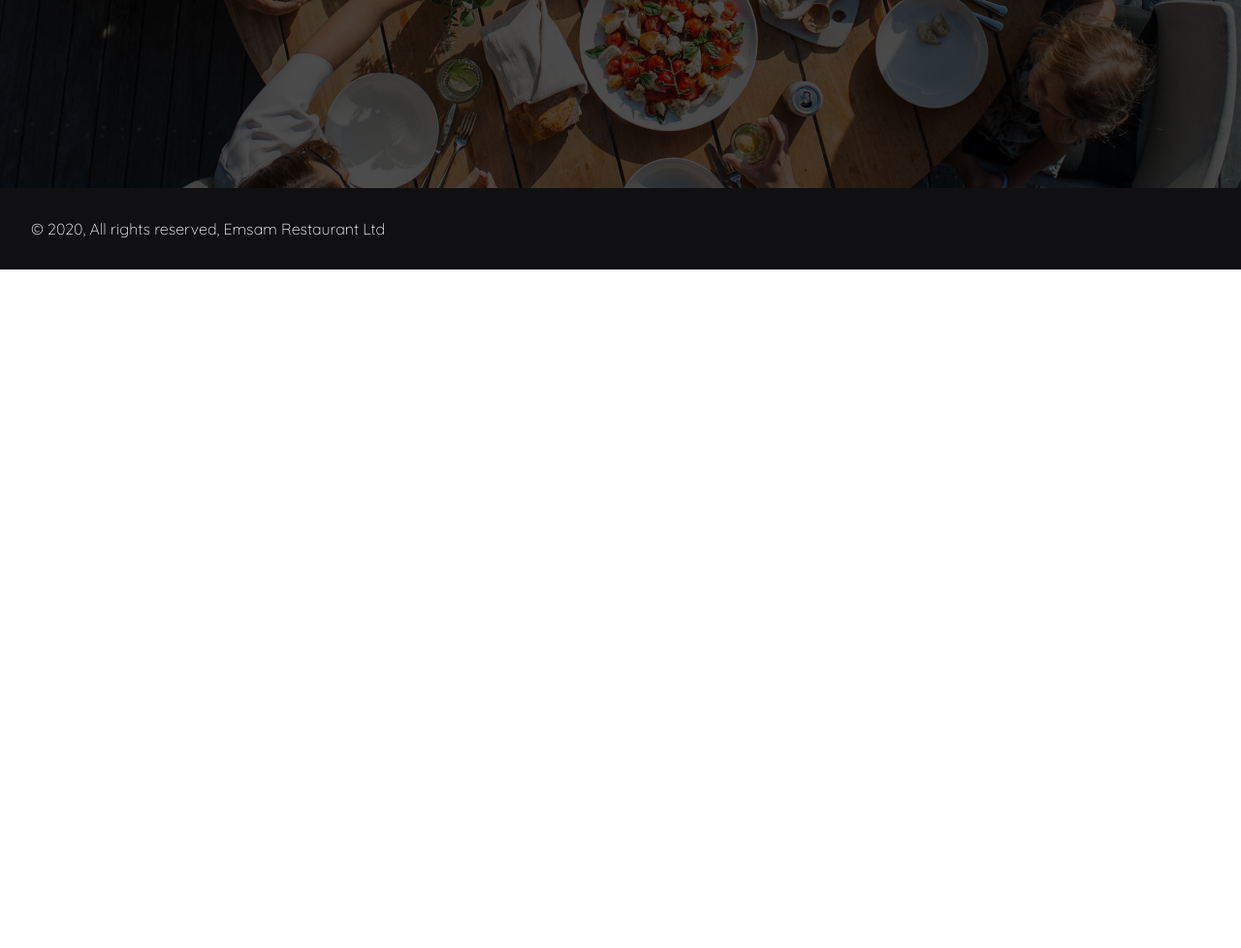
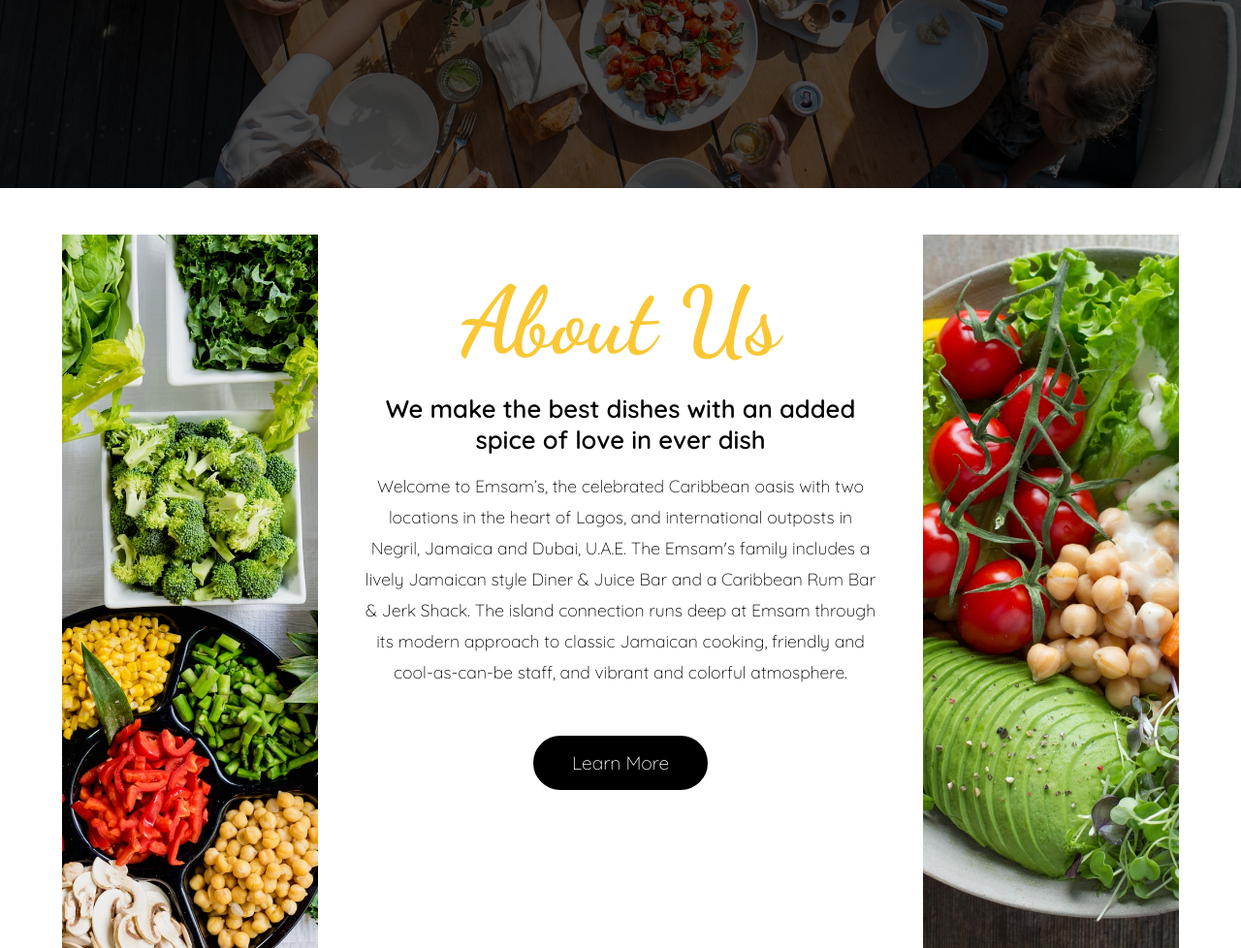
Before and after one commit to Maryjanee/Restaurant-Page, a website built with webpack: page dist/index.html in a window 1280 px wide. Shown: the part 566-1544 px from the top of the page at 97% size. Before the commit the page ends 844 px from the top, so only its background shows below. Built offline with nearby package versions, Linux system fonts and the light colour scheme.

Commit message:
Add about content and style

```diff
--- a/src/header.js
+++ b/src/header.js
@@ -10,6 +10,7 @@
 let heroTextContainer = document.createElement('div');
 heroTextContainer.className = "hero-container text-center";
 let heading = document.createElement('h2');
+heading.className = "spl-text";
 let leadText= document.createElement('p');
 leadText.className ="lead uppercase";
 let pagePhrase = document.createElement('p');
--- a/src/index.js
+++ b/src/index.js
@@ -1,5 +1,6 @@
 import "./main.scss";
 import header from'./header.js';
+import main from './maincontent.js'
 import footer from './footer.js'
 
 import contactImg from "./images/contact.jpg"
@@ -9,4 +10,5 @@
 
 const pageContent = document.querySelector('#content');
 pageContent.appendChild(header);
+pageContent.appendChild(main);
 pageContent.appendChild(footer);
--- a/src/main.scss
+++ b/src/main.scss
@@ -36,6 +36,13 @@
 button{
   border-radius: 2.5rem;
   cursor: pointer;
+    color:$white;
+    background: transparent;
+    padding: 1rem 2.5rem;
+    margin:2rem 0;
+    border:2px solid $white;
+    font-size:1.2rem;
+    font-family: 'Quicksand', sans-serif;
 }
 
 
@@ -82,6 +89,10 @@
   display:flex;
 }
 
+.d-grid{
+ display: grid;
+}
+
 .jc-space-between{
   justify-content: space-between;
 }
@@ -99,6 +110,15 @@
   text-transform: uppercase;
 }
 
+.spl-text{
+
+    margin-bottom:1rem;
+    color:#FAC836;
+    font-family: 'Dancing Script', cursive;
+    font-size:6rem;
+}
+
+
 
 .hero-container{
  width:50rem;
@@ -107,13 +127,6 @@
  top:12rem;
  left:20rem;
 
-
- h2{
-   margin-bottom:1rem;
-   color:#FAC836;
-   font-family: 'Dancing Script', cursive;
-   font-size:6rem;
- }
 
  p{
   font-size:1.2rem;
@@ -127,16 +140,52 @@
    font-size:3rem;
  }
 
- button{
-   color:$white;
-   background: transparent;
-   padding: 1rem 2.5rem;
-   margin:2rem 0;
-   border:2px solid $white;
-   font-size:1.2rem;
-   font-family: 'Quicksand', sans-serif;
- }
+
 }
+
+section{
+  padding:2rem 0;
+  grid-template-columns: 1fr 2fr 1fr;
+  height:100vh;
+  grid-column-gap: 3rem;
+  .about-img2{
+    order:3;
+  }
+  .abt-info{
+    margin-top: 2rem;
+    p{
+      margin-bottom: 1rem;
+      font-weight: 600;
+      font-size:1.6rem;
+    }
+    .about-text{
+      font-weight: 300;
+      font-size:1.1rem;
+      line-height:2rem;
+    }
+    .about-btn{
+      background:black;
+      color:$white;
+    }
+  }
+
+
+
+}
+
+.about-img {
+  width:100%;
+  height:auto;
+
+
+  img{
+    width:100%;
+    height: 100%;
+    object-fit: cover;
+  }
+}
+
+
 
 footer{
   background:#101012;
--- a/src/maincontent.js
+++ b/src/maincontent.js
@@ -1 +1,62 @@
-const main = docum
+import imageOne from './images/about2.jpg';
+import imageTwo from './images/fruitfitta.jpg';
+
+const appendChildren = (parent,arr) =>{
+  for(let i = 0; i< arr.length; i++){
+    parent.appendChild(arr[i]);
+  }
+  return parent
+}
+
+
+const main = document.createElement('main');
+
+
+const section = document.createElement('section');
+section.id = "about";
+section.className = "container d-grid ";
+
+
+
+const aboutImgContainer = document.createElement('div');
+aboutImgContainer.className = 'about-img'
+const aboutImg = document.createElement('img');
+aboutImg.src = imageOne;
+aboutImgContainer.appendChild(aboutImg)
+
+
+
+const aboutInfo = document.createElement('div');
+aboutInfo.className = "text-center abt-info ";
+const aboutTitle = document.createElement('h3');
+aboutTitle.className = "spl-text";
+const aboutPhrase = document.createElement('p');
+const aboutText = document.createElement('p');
+aboutText.className = "about-text"
+const aboutBtn = document.createElement('button');
+
+aboutTitle.innerText = "About Us";
+
+aboutPhrase.innerText = "We make the best dishes with an added spice of love in ever dish";
+
+aboutText.innerText = "Welcome to Emsam’s, the celebrated Caribbean oasis with two locations in the heart of Lagos, and international outposts in Negril, Jamaica and Dubai, U.A.E. The  Emsam's family includes a lively Jamaican style Diner & Juice Bar and a Caribbean Rum Bar & Jerk Shack. The island connection runs deep at Emsam through its modern approach to classic Jamaican cooking, friendly and cool-as-can-be staff, and vibrant and colorful atmosphere.";
+
+aboutBtn.innerText = "Learn More";
+aboutBtn.className = "about-btn";
+const aboutInfoArr = [ aboutTitle, aboutPhrase, aboutText, aboutBtn];
+
+appendChildren(aboutInfo, aboutInfoArr);
+
+const aboutImgContainer2 = document.createElement('div');
+aboutImgContainer2.className = 'about-img about-img2'
+const aboutImg2 = document.createElement('img');
+aboutImg2.src = imageTwo;
+aboutImgContainer2.appendChild(aboutImg2);
+
+const sectionArr = [aboutImgContainer,aboutImgContainer2,aboutInfo];
+
+appendChildren(section,sectionArr);
+
+main.appendChild(section)
+
+export default main;
```
Also changed, not shown: dist/images/about1.b1e54a.jpg (added), dist/images/about2.38a312.jpg (added), dist/images/fruitfitta.14a0ad.jpg (added), dist/main.js, src/images/about1.jpg (added), src/images/about2.jpg (added), src/images/fruitfitta.jpg (added), src/images/pizzarina.jpg (added), src/images/spagettini.jpg (added), src/images/vegetables.jpg (added).
